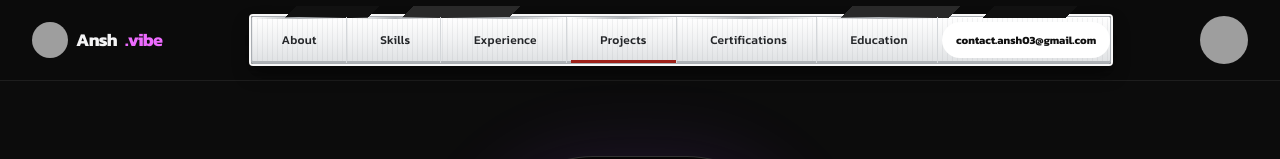
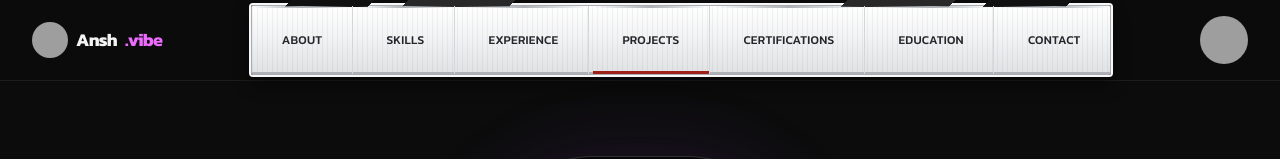
Before and after one commit to Ansh-vibe/software-engineer-portfolio-website, a Next.js app: page / in a window 1280 px wide. Shown: the top 159 px of the page. Built offline with nearby package versions, Linux system fonts and the light colour scheme; grey boxes are pictures that could not be loaded.

Commit message:
Recreate reference navigation header design
V0-Chat-Id: jX4xQrok5sj

```diff
--- a/app/globals.css
+++ b/app/globals.css
@@ -18,14 +18,14 @@ section { scroll-margin-top: 80px; }
 .nav-shell::before, .nav-shell::after { position: absolute; z-index: -1; content: ''; pointer-events: none; }
 .nav-shell::before { inset: -13px 20px auto; height: 14px; background: linear-gradient(135deg, transparent 0 3%, #111 3% 13%, transparent 13% 17%, #292929 17% 30%, transparent 30% 70%, #292929 70% 83%, transparent 83% 87%, #111 87% 97%, transparent 97%); border-top: 2px solid #0b0b0b; }
 .nav-shell::after { inset: auto 24px -9px; height: 9px; background: linear-gradient(90deg, transparent 0 10%, #242424 10% 88%, transparent 88%); clip-path: polygon(0 0, 8% 0, 10% 100%, 90% 100%, 92% 0, 100% 0, 96% 100%, 4% 100%); }
-.nav-link { position: relative; flex: 1 1 auto; text-align: center; color: #242629; font-size: 12px; font-weight: 500; letter-spacing: .02em; padding: 14px 17px; border-right: 1px solid #d4d7da; text-shadow: none; transition: color .2s ease, background .2s ease, box-shadow .2s ease; }
+.nav-link { position: relative; flex: 1 1 auto; text-align: center; color: #242629; font-size: 12px; font-weight: 500; letter-spacing: .02em; padding: 25px 17px; border-right: 1px solid #d4d7da; text-shadow: none; text-transform: uppercase; transition: color .2s ease, background .2s ease, box-shadow .2s ease; }
 .nav-link::before { position: absolute; inset: 0 0 auto; height: 2px; content: ''; background: linear-gradient(90deg, transparent, #aeb2b6, transparent); opacity: 1; transition: opacity .2s ease; }
 .nav-link:last-child { border-right: 0; }
 .nav-link:hover, .nav-link:focus-visible { color: #111; background: linear-gradient(180deg, #ffffff, #e8e9ea); box-shadow: inset 0 -3px 0 #b3211a; outline: none; }
 .nav-link:hover::before, .nav-link:focus-visible::before { opacity: 1; }
 .nav-link[href="#projects"] { box-shadow: inset 0 -3px 0 #9d2119; }
 .nav-link[href="#projects"]::before { opacity: 1; }
-.nav-email { border-radius: 0; border: 0; border-right: 1px solid #d4d7da; background: transparent; color: #242629; padding: 14px 16px; font-size: 11px; font-weight: 500; text-shadow: none; }
+.nav-email { border-radius: 0; border: 0; border-right: 1px solid #d4d7da; background: transparent; color: #242629; padding: 25px 17px; font-size: 12px; font-weight: 500; text-shadow: none; text-transform: uppercase; }
 .nav-email:hover { transform: none; color: #fff; box-shadow: inset 0 -3px 0 #9d2119; background: linear-gradient(180deg, rgba(141,29,20,.72), rgba(24,7,5,.5)); }
 .social-pill { display: inline-flex; align-items: center; gap: 8px; border: 1px solid rgba(255,255,255,.14); border-radius: 999px; padding: 6px 11px 6px 7px; color: #b4b4ba; font-size: 11px; } .social-pill img { width: 24px; height: 24px; border-radius: 50%; object-fit: cover; }
   .social-pill:hover { border-color: #a78bfa; color: white; }
```
Also changed, not shown: components/portfolio.tsx (+1 -1 lines).
